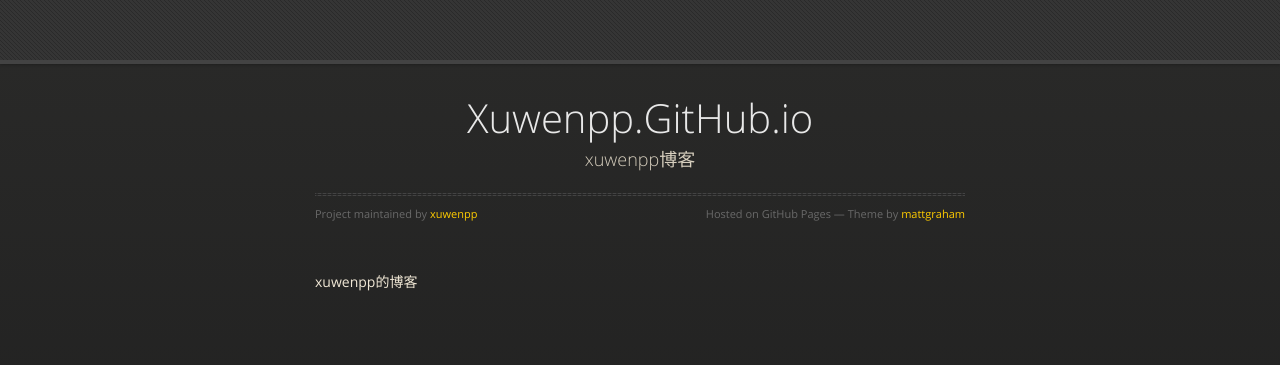
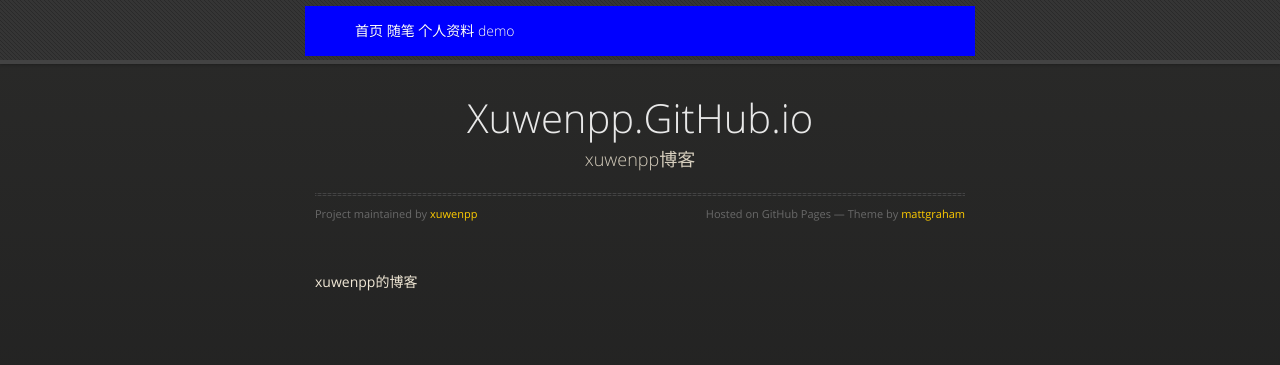
Before and after one commit to xuwenpp/xuwenpp.github.io, a plain HTML site: page index.html in a window 1280 px wide. Drawn offline with nearby package versions, Linux system fonts and the light colour scheme.

Commit message:
Update index.html

```diff
--- a/index.html
+++ b/index.html
@@ -19,6 +19,15 @@
   </head>
   <body>
       <div id="header">
+        <nav>
+          <ul>
+            <li>首页</li>
+            <li>随笔</li>
+            <li>个人资料</li>
+            <li>demo</li>
+
+          </ul>
+        </nav>
       </div><!-- end header -->
 
     <div class="wrapper">
```
